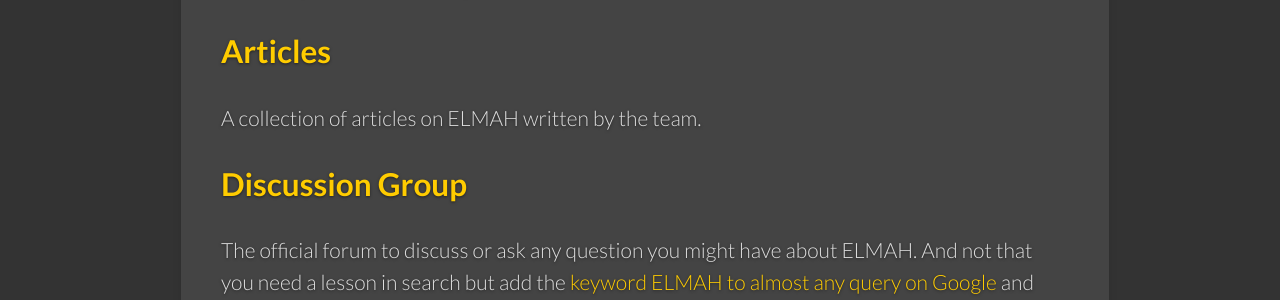
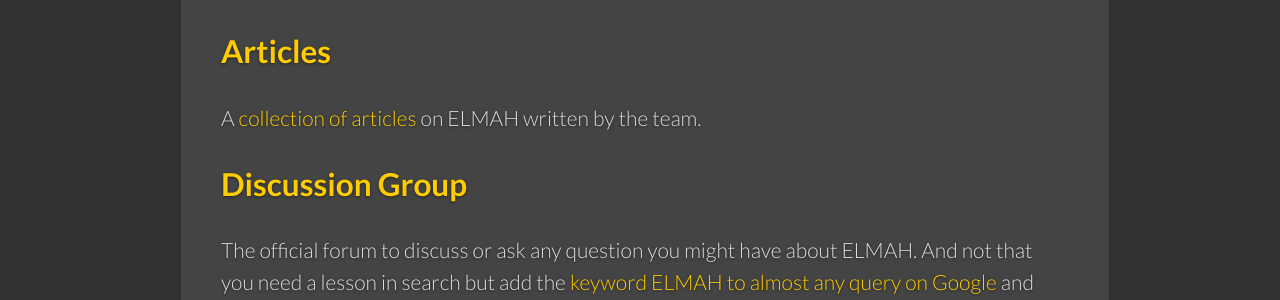
Before and after one commit to elmah/www, a Jekyll site: the page built from Help.md, in a window 1280 px wide. Shown: the part 254-554 px from the top of the page. Built offline with Jekyll 4.4.1, drawn with Linux system fonts in a browser that asks for light colours.

Commit message:
Heading as link alone not obvious

```diff
--- a/Help.md
+++ b/Help.md
@@ -9,7 +9,7 @@ Need help with ELMAH? Try these resource&hellip;
 
 ## [Articles](/a/)
 
-A collection of articles on ELMAH written by the team.
+A [collection of articles](/a/) on ELMAH written by the team.
 
 ## [Discussion Group][discuss]
 
```
